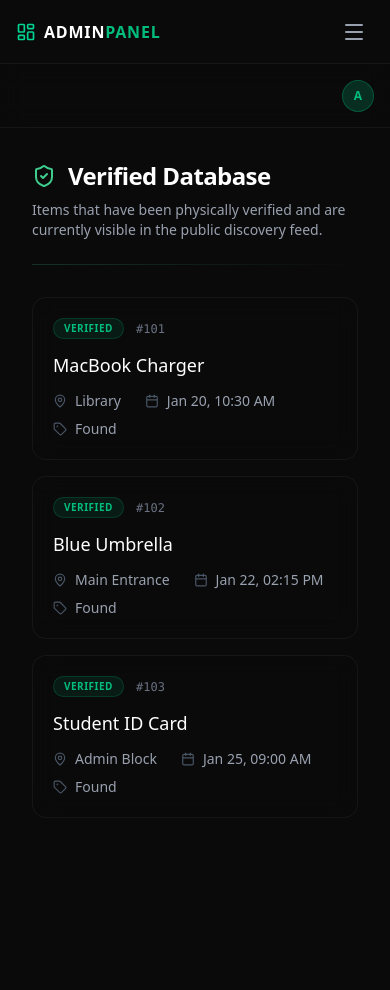
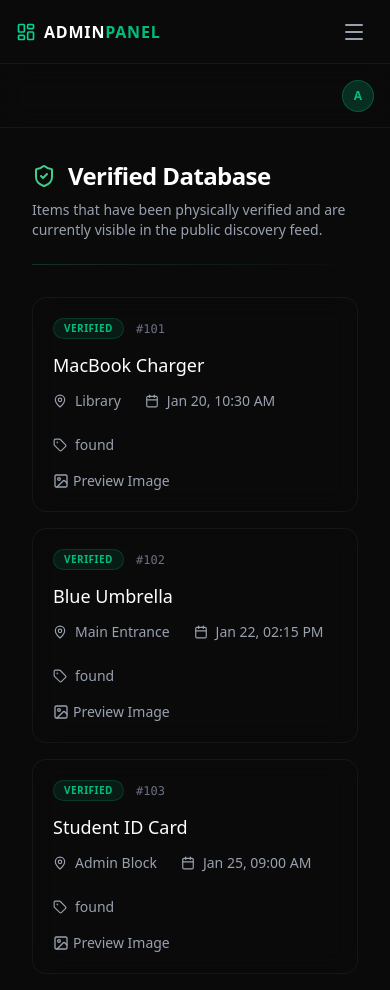
Before and after one commit to vijay-sb/UniFound-Admin, a React (Vite) app: page /admin/verified in a window 390 px wide. Shown: the top 990 px of the page. Before the commit the page ends 850 px from the top, so only its background shows below. Built offline with nearby package versions, Linux system fonts and the light colour scheme.

Commit message:
feat:update to include image

```diff
--- a/src/features/items/components/ItemCard.tsx
+++ b/src/features/items/components/ItemCard.tsx
@@ -1,4 +1,5 @@
-import { Calendar, MapPin, Tag } from "lucide-react";
+import { useState } from "react";
+import { Calendar, MapPin, Tag, Image } from "lucide-react";
 import StatusBadge from "./StatusBadge";
 import VerifyButton from "./VerifyButton";
 import type { MockItem } from "../types";
@@ -9,62 +10,91 @@ interface ItemCardProps {
   showVerifyAction?: boolean;
 }
 
-export default function ItemCard({ item, onVerify, showVerifyAction = false }: ItemCardProps) {
-  const formatDate = (dateString: string) => {
-    return new Date(dateString).toLocaleDateString("en-US", {
+export default function ItemCard({
+  item,
+  onVerify,
+  showVerifyAction = false,
+}: ItemCardProps) {
+  const [showImage, setShowImage] = useState(false);
+
+  const formatDate = (dateString: string) =>
+    new Date(dateString).toLocaleDateString("en-US", {
       month: "short",
       day: "numeric",
       hour: "2-digit",
       minute: "2-digit",
     });
-  };
 
   return (
-    <div className="
-      group relative overflow-hidden
-      bg-[#0a0a0a]/40 backdrop-blur-md
-      border border-white/5 rounded-xl
-      hover:border-[#3ECF8E]/30 hover:bg-[#0a0a0a]/60
-      transition-all duration-300
-    ">
-      {/* Hover glow effect */}
-      <div className="absolute inset-0 bg-gradient-to-br from-[#3ECF8E]/5 to-transparent opacity-0 group-hover:opacity-100 transition-opacity duration-500 pointer-events-none" />
-
-      <div className="relative p-5 flex flex-col sm:flex-row sm:items-center justify-between gap-4">
-        {/* Left Side: Info */}
+    <>
+      <div className="group relative overflow-hidden bg-[#0a0a0a]/40 backdrop-blur-md border border-white/5 rounded-xl hover:border-[#3ECF8E]/30 transition-all">
+        <div className="relative p-5 flex flex-col sm:flex-row gap-4 justify-between">
+          {/* Info */}
           <div className="flex-1 space-y-3">
             <div className="flex items-center gap-3">
               <StatusBadge status={item.status} />
               <span className="text-xs text-gray-500 font-mono">#{item.id}</span>
             </div>
 
-            <h3 className="text-lg font-medium text-white group-hover:text-[#3ECF8E] transition-colors">
+            <h3 className="text-lg font-medium text-white">
               {item.category}
             </h3>
 
-            <div className="flex flex-wrap gap-x-6 gap-y-2 text-sm text-gray-400">
+            <div className="flex flex-wrap gap-6 text-sm text-gray-400">
               <div className="flex items-center gap-2">
-                    <MapPin className="w-3.5 h-3.5 text-gray-600" />
-                    <span>{item.campus_zone}</span>
+                <MapPin className="w-3.5 h-3.5" />
+                {item.campus_zone}
               </div>
               <div className="flex items-center gap-2">
-                    <Calendar className="w-3.5 h-3.5 text-gray-600" />
-                    <span>{formatDate(item.found_at)}</span>
+                <Calendar className="w-3.5 h-3.5" />
+                {formatDate(item.found_at)}
               </div>
               <div className="flex items-center gap-2">
-                    <Tag className="w-3.5 h-3.5 text-gray-600" />
-                    <span className="capitalize">{item.type.toLowerCase()}</span>
+                <Tag className="w-3.5 h-3.5" />
+                {item.type.toLowerCase()}
               </div>
             </div>
           </div>
 
-        {/* Right Side: Actions */}
+          {/* Actions */}
+          <div className="flex flex-col gap-2 sm:items-end">
+            <button
+              onClick={() => setShowImage(true)}
+              className="text-sm text-gray-400 hover:text-white flex items-center gap-1"
+            >
+              <Image className="w-4 h-4" />
+              Preview Image
+            </button>
+
             {showVerifyAction && onVerify && (
-          <div className="sm:pl-6 sm:border-l sm:border-white/5 flex items-center justify-end">
               <VerifyButton itemId={item.id} onVerify={onVerify} />
-          </div>
             )}
           </div>
         </div>
+      </div>
+
+      {/* Image Preview Modal */}
+      {showImage && (
+        <div className="fixed inset-0 z-50 bg-black/60 flex items-center justify-center">
+          <div className="bg-[#0a0a0a] border border-white/10 rounded-xl p-4 w-[320px]">
+            <h4 className="text-sm font-medium mb-3 text-white">
+              Image Preview (Mock)
+            </h4>
+
+            <div className="h-48 bg-gray-800 flex items-center justify-center text-gray-500 text-sm rounded">
+              signed GET URL for <br />
+              {item.image_key ?? "found-items/mock.jpg"}
+            </div>
+
+            <button
+              onClick={() => setShowImage(false)}
+              className="mt-4 w-full border border-white/10 py-1 text-sm rounded hover:bg-white/5"
+            >
+              Close
+            </button>
+          </div>
+        </div>
+      )}
+    </>
   );
 }
--- a/src/features/items/types.ts
+++ b/src/features/items/types.ts
@@ -1,20 +1,10 @@
 // src/features/items/types.ts
-
-export type ItemType = "FOUND" | "LOST";
-
-export type ItemStatus = "UNVERIFIED" | "VERIFIED" | "RETURNED";
-
-/**
- * Base item shape used in admin panel.
- * Private fields are intentionally excluded.
- */
-export interface Item {
+export interface MockItem {
   id: string;
-  type: string; // broadened for mock data flexibility
-  status: ItemStatus;
+  type: "FOUND";
+  status: "UNVERIFIED" | "VERIFIED" | "AVAILABLE";
   category: string;
   campus_zone: string;
-  found_at: string; // ISO 8601
+  found_at: string;
+  image_key?: string; // needed for preview
 }
-
-export type MockItem = Item;
--- a/src/pages/admin/unverified.tsx
+++ b/src/pages/admin/unverified.tsx
@@ -1,11 +1,11 @@
+import { useState } from "react";
 import ModernAdminLayout from "@/components/ui/ModernAdminLayout";
 import AdminPageHeader from "@/components/ui/AdminPageHeader";
 import { ListTodo } from "lucide-react";
 import ItemCard from "@/features/items/components/ItemCard";
 import type { MockItem } from "@/features/items/types";
 
-// MOCK DATA
-const mockUnverifiedItems: MockItem[] = [
+const initialItems: MockItem[] = [
   {
     id: "1",
     type: "FOUND",
@@ -13,6 +13,7 @@ const mockUnverifiedItems: MockItem[] = [
     category: "Wallet",
     campus_zone: "Library",
     found_at: "2025-02-01T10:30:00Z",
+    image_key: "found-items/1.jpg",
   },
   {
     id: "2",
@@ -21,29 +22,15 @@ const mockUnverifiedItems: MockItem[] = [
     category: "Water Bottle",
     campus_zone: "Cafeteria",
     found_at: "2025-02-02T14:15:00Z",
-  },
-  {
-    id: "3",
-    type: "FOUND",
-    status: "UNVERIFIED",
-    category: "Calculus Textbook",
-    campus_zone: "Science Block",
-    found_at: "2025-02-03T09:00:00Z",
-  },
-    {
-    id: "4",
-    type: "FOUND",
-    status: "UNVERIFIED",
-    category: "Wireless Earbuds",
-    campus_zone: "Gym",
-    found_at: "2025-02-03T18:45:00Z",
+    image_key: "found-items/2.jpg",
   },
 ];
 
 export default function AdminUnverifiedPage() {
+  const [items, setItems] = useState(initialItems);
+
   const handleVerify = (id: string) => {
-    console.log(`Verifying item ${id}...`);
-    alert(`Item ${id} verified (UI Simulation)`);
+    setItems((prev) => prev.filter((item) => item.id !== id));
   };
 
   return (
@@ -51,23 +38,23 @@ export default function AdminUnverifiedPage() {
       <div className="p-8">
         <AdminPageHeader
           title="Unverified Items"
-            description="Items reported by users that are awaiting physical verification. Once verified, they will be public."
+          description="Items awaiting physical verification."
           icon={ListTodo}
         />
 
         <div className="space-y-4">
-            {mockUnverifiedItems.map((item) => (
+          {items.map((item) => (
             <ItemCard
               key={item.id}
               item={item}
-                showVerifyAction={true}
+              showVerifyAction
               onVerify={() => handleVerify(item.id)}
             />
           ))}
         </div>
 
-          {mockUnverifiedItems.length === 0 && (
-             <div className="text-center py-20 text-gray-500 border border-dashed border-gray-800 rounded-xl">
+        {items.length === 0 && (
+          <div className="text-center py-20 text-gray-500 border border-dashed rounded-xl mt-10">
             No items pending verification.
           </div>
         )}
```
Lines whose indentation alone changed are shown as unchanged.
